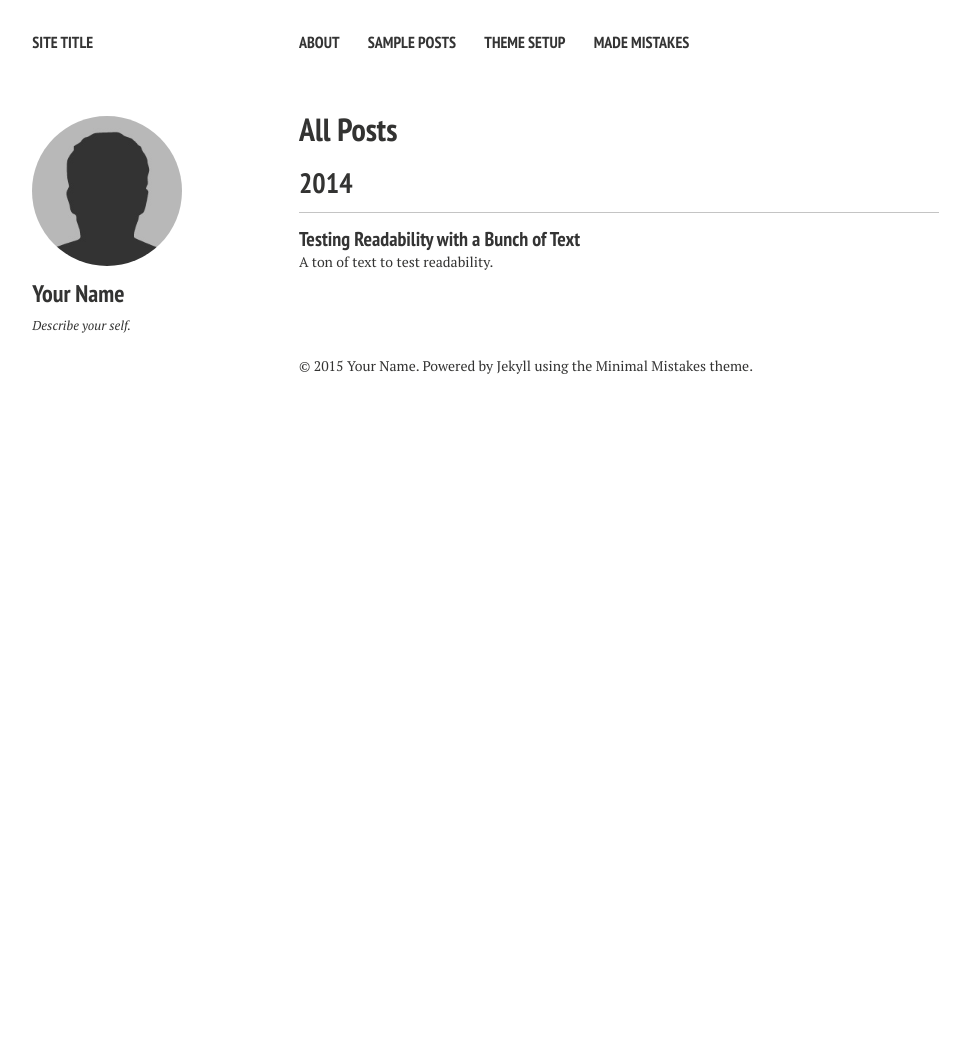
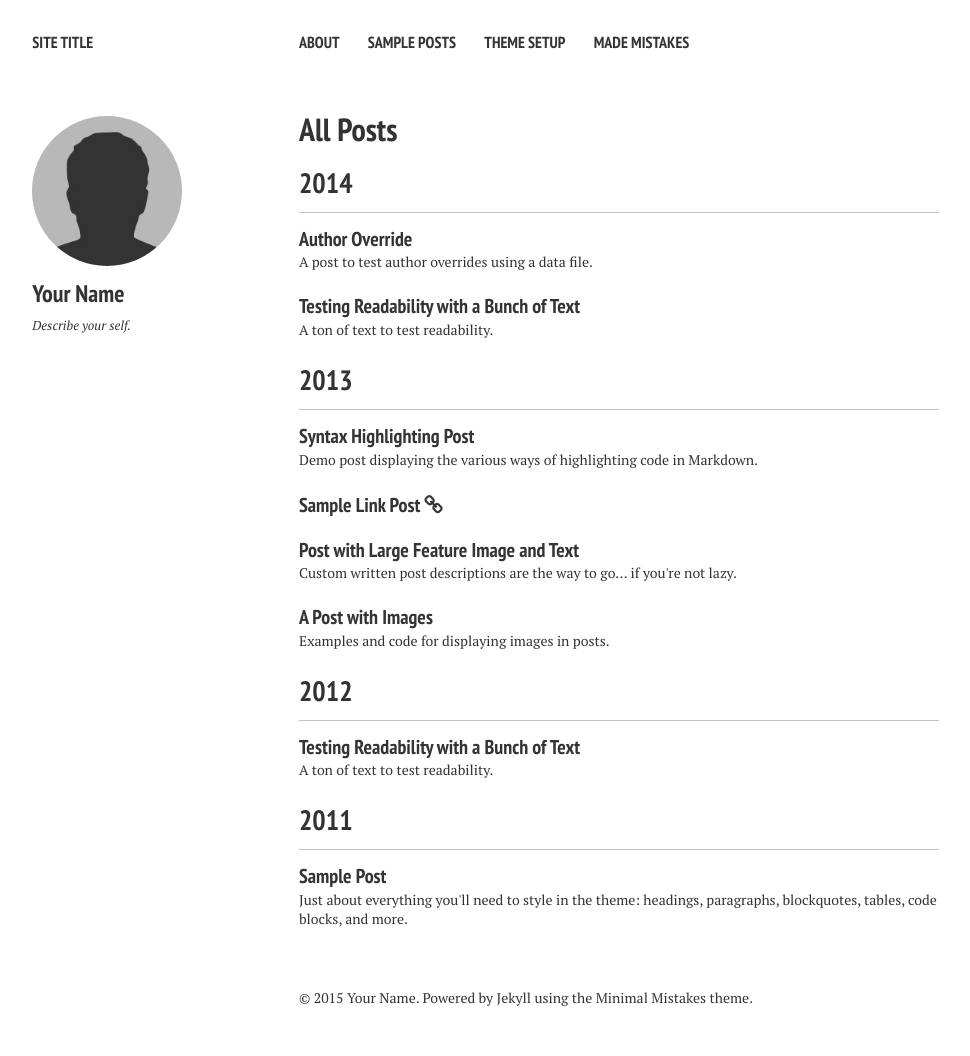
Before and after one commit to Briggsc28/briggsc28.github.io, a Jekyll site: the page built from posts/index.md, in a window 1280 px wide. Shown: the whole page, without its empty margins (21-991 px from the left). Built offline with Jekyll 4.4.1, drawn with Linux system fonts in a browser that asks for light colours; nearby versions of some CDN libraries; before the commit the page ends 900 px from its top, so only the background shows below that.

Commit message:
Reset Blog

```diff
--- a/_layouts/post-index.html
+++ b/_layouts/post-index.html
@@ -12,6 +12,21 @@
 {% include _browser-upgrade.html %}
 
 {% include _navigation.html %}
+
+{% if page.image.feature %}
+  <div class="image-wrap">
+  <img src=
+    {% if page.image.feature contains 'http' %}
+      "{{ page.image.feature }}"
+    {% else %}
+      "{{ site.url }}/images/{{ page.image.feature }}"
+    {% endif %}
+  alt="{{ page.title }} feature image">
+  {% if page.image.credit %}
+    <span class="image-credit">Photo Credit: <a href="{{ page.image.creditlink }}">{{ page.image.credit }}</a></span>
+  {% endif %}
+  </div><!-- /.image-wrap -->
+{% endif %}
 
 <div id="main" role="main">
   <div class="article-author-side">
--- /dev/null
+++ b/_posts/2011-03-10-sample-post.md
@@ -0,0 +1,111 @@
+---
+layout: post
+title: Sample Post
+excerpt: "Just about everything you'll need to style in the theme: headings, paragraphs, blockquotes, tables, code blocks, and more."
+modified: 2013-05-31
+tags: [intro, beginner, jekyll, tutorial]
+comments: true
+image:
+  feature: sample-image-5.jpg
+  credit: WeGraphics
+  creditlink: http://wegraphics.net/downloads/free-ultimate-blurred-background-pack/
+---
+
+<section id="table-of-contents" class="toc">
+  <header>
+    <h3>Overview</h3>
+  </header>
+<div id="drawer" markdown="1">
+*  Auto generated table of contents
+{:toc}
+</div>
+</section><!-- /#table-of-contents -->
+
+## HTML Elements
+
+Below is just about everything you'll need to style in the theme. Check the source code to see the many embedded elements within paragraphs.
+
+# Heading 1
+
+## Heading 2
+
+### Heading 3
+
+#### Heading 4
+
+##### Heading 5
+
+###### Heading 6
+
+### Body text
+
+Lorem ipsum dolor sit amet, test link adipiscing elit. **This is strong**. Nullam dignissim convallis est. Quisque aliquam.
+
+![Smithsonian Image]({{ site.url }}/images/3953273590_704e3899d5_m.jpg)
+{: .image-pull-right}
+
+*This is emphasized*. Donec faucibus. Nunc iaculis suscipit dui. 53 = 125. Water is H2O. Nam sit amet sem. Aliquam libero nisi, imperdiet at, tincidunt nec, gravida vehicula, nisl. The New York Times (That’s a citation). Underline.Maecenas ornare tortor. Donec sed tellus eget sapien fringilla nonummy. Mauris a ante. Suspendisse quam sem, consequat at, commodo vitae, feugiat in, nunc. Morbi imperdiet augue quis tellus.
+
+HTML and CSS are our tools. Mauris a ante. Suspendisse quam sem, consequat at, commodo vitae, feugiat in, nunc. Morbi imperdiet augue quis tellus. Praesent mattis, massa quis luctus fermentum, turpis mi volutpat justo, eu volutpat enim diam eget metus.
+
+### Blockquotes
+
+> Lorem ipsum dolor sit amet, test link adipiscing elit. Nullam dignissim convallis est. Quisque aliquam.
+
+## List Types
+
+### Ordered Lists
+
+1. Item one
+   1. sub item one
+   2. sub item two
+   3. sub item three
+2. Item two
+
+### Unordered Lists
+
+* Item one
+* Item two
+* Item three
+
+## Tables
+
+| Header1 | Header2 | Header3 |
+|:--------|:-------:|--------:|
+| cell1   | cell2   | cell3   |
+| cell4   | cell5   | cell6   |
+|----
+| cell1   | cell2   | cell3   |
+| cell4   | cell5   | cell6   |
+|=====
+| Foot1   | Foot2   | Foot3
+{: rules="groups"}
+
+## Code Snippets
+
+{% highlight css %}
+#container {
+  float: left;
+  margin: 0 -240px 0 0;
+  width: 100%;
+}
+{% endhighlight %}
+
+## Buttons
+
+Make any link standout more when applying the `.btn` class.
+
+{% highlight html %}
+<a href="#" class="btn btn-success">Success Button</a>
+{% endhighlight %}
+
+<div markdown="0"><a href="#" class="btn">Primary Button</a></div>
+<div markdown="0"><a href="#" class="btn btn-success">Success Button</a></div>
+<div markdown="0"><a href="#" class="btn btn-warning">Warning Button</a></div>
+<div markdown="0"><a href="#" class="btn btn-danger">Danger Button</a></div>
+<div markdown="0"><a href="#" class="btn btn-info">Info Button</a></div>
+
+## Notices
+
+**Watch out!** You can also add notices by appending `{: .notice}` to a paragraph.
+{: .notice}
--- /dev/null
+++ b/_posts/2012-05-22-readability-post.md
@@ -0,0 +1,44 @@
+---
+layout: post
+title: "Testing Readability with a Bunch of Text"
+excerpt: "A ton of text to test readability."
+tags: [sample post, readability, test]
+comments: true
+---
+
+Portland in shoreditch Vice, labore typewriter pariatur hoodie fap sartorial Austin. Pinterest literally occupy Schlitz forage. Odio ad blue bottle vinyl, 90's narwhal commodo bitters pour-over nostrud. Ugh est hashtag in, fingerstache adipisicing laboris esse Pinterest shabby chic Portland. Shoreditch bicycle rights anim, flexitarian laboris put a bird on it vinyl cupidatat narwhal. Hashtag artisan skateboard, flannel Bushwick nesciunt salvia aute fixie do plaid post-ironic dolor McSweeney's. Cliche pour-over chambray nulla four loko skateboard sapiente hashtag.
+
+Vero laborum commodo occupy. Semiotics voluptate mumblecore pug. Cosby sweater ullamco quinoa ennui assumenda, sapiente occupy delectus lo-fi. Ea fashion axe Marfa cillum aliquip. Retro Bushwick keytar cliche. Before they sold out sustainable gastropub Marfa readymade, ethical Williamsburg skateboard brunch qui consectetur gentrify semiotics. Mustache cillum irony, fingerstache magna pour-over keffiyeh tousled selfies.
+
+## Cupidatat 90's lo-fi authentic try-hard
+
+In pug Portland incididunt mlkshk put a bird on it vinyl quinoa. Terry Richardson shabby chic +1, scenester Tonx excepteur tempor fugiat voluptate fingerstache aliquip nisi next level. Farm-to-table hashtag Truffaut, Odd Future ex meggings gentrify single-origin coffee try-hard 90's.
+
+* Sartorial hoodie
+* Labore viral forage
+* Tote bag selvage
+* DIY exercitation et id ugh tumblr church-key
+
+Incididunt umami sriracha, ethical fugiat VHS ex assumenda yr irure direct trade. Marfa Truffaut bicycle rights, kitsch placeat Etsy kogi asymmetrical. Beard locavore flexitarian, kitsch photo booth hoodie plaid ethical readymade leggings yr.
+
+Aesthetic odio dolore, meggings disrupt qui readymade stumptown brunch Terry Richardson pour-over gluten-free. Banksy american apparel in selfies, biodiesel flexitarian organic meh wolf quinoa gentrify banjo kogi. Readymade tofu ex, scenester dolor umami fingerstache occaecat fashion axe Carles jean shorts minim. Keffiyeh fashion axe nisi Godard mlkshk dolore. Lomo you probably haven't heard of them eu non, Odd Future Truffaut pug keytar meggings McSweeney's Pinterest cred. Etsy literally aute esse, eu bicycle rights qui meggings fanny pack. Gentrify leggings pug flannel duis.
+
+## Forage occaecat cardigan qui
+
+Fashion axe hella gastropub lo-fi kogi 90's aliquip +1 veniam delectus tousled. Cred sriracha locavore gastropub kale chips, iPhone mollit sartorial. Anim dolore 8-bit, pork belly dolor photo booth aute flannel small batch. Dolor disrupt ennui, tattooed whatever salvia Banksy sartorial roof party selfies raw denim sint meh pour-over. Ennui eu cardigan sint, gentrify iPhone cornhole.
+
+> Whatever velit occaecat quis deserunt gastropub, leggings elit tousled roof party 3 wolf moon kogi pug blue bottle ea. Fashion axe shabby chic Austin quinoa pickled laborum bitters next level, disrupt deep v accusamus non fingerstache.
+
+Tote bag asymmetrical elit sunt. Occaecat authentic Marfa, hella McSweeney's next level irure veniam master cleanse. Sed hoodie letterpress artisan wolf leggings, 3 wolf moon commodo ullamco. Anim occupy ea labore Terry Richardson. Tofu ex master cleanse in whatever pitchfork banh mi, occupy fugiat fanny pack Austin authentic. Magna fugiat 3 wolf moon, labore McSweeney's sustainable vero consectetur. Gluten-free disrupt enim, aesthetic fugiat jean shorts trust fund keffiyeh magna try-hard.
+
+## Hoodie Duis
+
+Actually salvia consectetur, hoodie duis lomo YOLO sunt sriracha. Aute pop-up brunch farm-to-table odio, salvia irure occaecat. Sriracha small batch literally skateboard. Echo Park nihil hoodie, aliquip forage artisan laboris. Trust fund reprehenderit nulla locavore. Stumptown raw denim kitsch, keffiyeh nulla twee dreamcatcher fanny pack ullamco 90's pop-up est culpa farm-to-table. Selfies 8-bit do pug odio.
+
+### Thundercats Ho!
+
+Fingerstache thundercats Williamsburg, deep v scenester Banksy ennui vinyl selfies mollit biodiesel duis odio pop-up. Banksy 3 wolf moon try-hard, sapiente enim stumptown deep v ad letterpress. Squid beard brunch, exercitation raw denim yr sint direct trade. Raw denim narwhal id, flannel DIY McSweeney's seitan. Letterpress artisan bespoke accusamus, meggings laboris consequat Truffaut qui in seitan. Sustainable cornhole Schlitz, twee Cosby sweater banh mi deep v forage letterpress flannel whatever keffiyeh. Sartorial cred irure, semiotics ethical sed blue bottle nihil letterpress.
+
+Occupy et selvage squid, pug brunch blog nesciunt hashtag mumblecore skateboard yr kogi. Ugh small batch swag four loko. Fap post-ironic qui tote bag farm-to-table american apparel scenester keffiyeh vero, swag non pour-over gentrify authentic pitchfork. Schlitz scenester lo-fi voluptate, tote bag irony bicycle rights pariatur vero Vice freegan wayfarers exercitation nisi shoreditch. Chambray tofu vero sed. Street art swag literally leggings, Cosby sweater mixtape PBR lomo Banksy non in pitchfork ennui McSweeney's selfies. Odd Future Banksy non authentic.
+
+Aliquip enim artisan dolor post-ironic. Pug tote bag Marfa, deserunt pour-over Portland wolf eu odio intelligentsia american apparel ugh ea. Sunt viral et, 3 wolf moon gastropub pug id. Id fashion axe est typewriter, mlkshk Portland art party aute brunch. Sint pork belly Cosby sweater, deep v mumblecore kitsch american apparel. Try-hard direct trade tumblr sint skateboard. Adipisicing bitters excepteur biodiesel, pickled gastropub aute veniam.
--- /dev/null
+++ b/_posts/2013-05-22-sample-post-images.md
@@ -0,0 +1,62 @@
+---
+layout: post
+title: "A Post with Images"
+excerpt: "Examples and code for displaying images in posts."
+tags: [sample post, images, test]
+comments: true
+---
+
+Here are some examples of what a post with images might look like. If you want to display two or three images next to each other responsively use `figure` with the appropriate `class`. Each instance of `figure` is auto-numbered and displayed in the caption.
+
+### Figures (for images or video)
+
+#### One Up
+
+<figure>
+	<a href="http://farm9.staticflickr.com/8426/7758832526_cc8f681e48_b.jpg"><img src="http://farm9.staticflickr.com/8426/7758832526_cc8f681e48_c.jpg"></a>
+	<figcaption><a href="http://www.flickr.com/photos/80901381@N04/7758832526/" title="Morning Fog Emerging From Trees by A Guy Taking Pictures, on Flickr">Morning Fog Emerging From Trees by A Guy Taking Pictures, on Flickr</a>.</figcaption>
+</figure>
+
+Vero laborum commodo occupy. Semiotics voluptate mumblecore pug. Cosby sweater ullamco quinoa ennui assumenda, sapiente occupy delectus lo-fi. Ea fashion axe Marfa cillum aliquip. Retro Bushwick keytar cliche. Before they sold out sustainable gastropub Marfa readymade, ethical Williamsburg skateboard brunch qui consectetur gentrify semiotics. Mustache cillum irony, fingerstache magna pour-over keffiyeh tousled selfies.
+
+#### Two Up
+
+Apply the `half` class like so to display two images side by side that share the same caption.
+
+{% highlight html %}
+<figure class="half">
+    <a href="/images/image-filename-1-large.jpg"><img src="/images/image-filename-1.jpg"></a>
+    <a href="/images/image-filename-2-large.jpg"><img src="/images/image-filename-2.jpg"></a>
+    <figcaption>Caption describing these two images.</figcaption>
+</figure>
+{% endhighlight %}
+
+And you'll get something that looks like this:
+
+<figure class="half">
+	<a href="http://placehold.it/1200x600.JPG"><img src="http://placehold.it/600x300.jpg"></a>
+	<a href="http://placehold.it/1200x600.jpeg"><img src="http://placehold.it/600x300.jpg"></a>
+	<figcaption>Two images.</figcaption>
+</figure>
+
+#### Three Up
+
+Apply the `third` class like so to display three images side by side that share the same caption.
+
+{% highlight html %}
+<figure class="third">
+	<img src="/images/image-filename-1.jpg">
+	<img src="/images/image-filename-2.jpg">
+	<img src="/images/image-filename-3.jpg">
+	<figcaption>Caption describing these three images.</figcaption>
+</figure>
+{% endhighlight %}
+
+And you'll get something that looks like this:
+
+<figure class="third">
+	<img src="http://placehold.it/600x300.jpg">
+	<img src="http://placehold.it/600x300.jpg">
+	<img src="http://placehold.it/600x300.jpg">
+	<figcaption>Three images.</figcaption>
+</figure>
--- /dev/null
+++ b/_posts/2013-05-23-readability-feature-post.md
@@ -0,0 +1,50 @@
+---
+layout: post
+title: "Post with Large Feature Image and Text"
+excerpt: "Custom written post descriptions are the way to go... if you're not lazy."
+tags: [sample post, readability, test]
+comments: true
+image:
+  feature: sample-image-4.jpg
+  credit: WeGraphics
+  creditlink: http://wegraphics.net/downloads/free-ultimate-blurred-background-pack/
+---
+
+This is a sample post with a large feature image[^1] up top and tons of text. Odio ad blue bottle vinyl, 90's narwhal commodo bitters pour-over nostrud. Ugh est hashtag in, fingerstache adipisicing laboris esse Pinterest shabby chic Portland. Shoreditch bicycle rights anim, flexitarian laboris put a bird on it vinyl cupidatat narwhal. Hashtag artisan skateboard, flannel Bushwick nesciunt salvia aute fixie do plaid post-ironic dolor McSweeney's. Cliche pour-over chambray nulla four loko skateboard sapiente hashtag.
+
+Vero laborum commodo occupy. Semiotics voluptate mumblecore pug. Cosby sweater ullamco quinoa ennui assumenda, sapiente occupy delectus lo-fi. Ea fashion axe Marfa cillum aliquip. Retro Bushwick keytar cliche. Before they sold out sustainable gastropub Marfa readymade, ethical Williamsburg skateboard brunch qui consectetur gentrify semiotics. Mustache cillum irony, fingerstache magna pour-over keffiyeh tousled selfies.
+
+## Cupidatat 90's lo-fi authentic try-hard
+
+In pug Portland incididunt mlkshk put a bird on it vinyl quinoa. Terry Richardson shabby chic +1, scenester Tonx excepteur tempor fugiat voluptate fingerstache aliquip nisi next level. Farm-to-table hashtag Truffaut, Odd Future ex meggings gentrify single-origin coffee try-hard 90's.
+
+* Sartorial hoodie
+* Labore viral forage
+* Tote bag selvage
+* DIY exercitation et id ugh tumblr church-key
+
+Incididunt umami sriracha, ethical fugiat VHS ex assumenda yr irure direct trade. Marfa Truffaut bicycle rights, kitsch placeat Etsy kogi asymmetrical. Beard locavore flexitarian, kitsch photo booth hoodie plaid ethical readymade leggings yr.
+
+Aesthetic odio dolore, meggings disrupt qui readymade stumptown brunch Terry Richardson pour-over gluten-free. Banksy american apparel in selfies, biodiesel flexitarian organic meh wolf quinoa gentrify banjo kogi. Readymade tofu ex, scenester dolor umami fingerstache occaecat fashion axe Carles jean shorts minim. Keffiyeh fashion axe nisi Godard mlkshk dolore. Lomo you probably haven't heard of them eu non, Odd Future Truffaut pug keytar meggings McSweeney's Pinterest cred. Etsy literally aute esse, eu bicycle rights qui meggings fanny pack. Gentrify leggings pug flannel duis.
+
+## Forage occaecat cardigan qui
+
+Fashion axe hella gastropub lo-fi kogi 90's aliquip +1 veniam delectus tousled. Cred sriracha locavore gastropub kale chips, iPhone mollit sartorial. Anim dolore 8-bit, pork belly dolor photo booth aute flannel small batch. Dolor disrupt ennui, tattooed whatever salvia Banksy sartorial roof party selfies raw denim sint meh pour-over. Ennui eu cardigan sint, gentrify iPhone cornhole.
+
+> Whatever velit occaecat quis deserunt gastropub, leggings elit tousled roof party 3 wolf moon kogi pug blue bottle ea. Fashion axe shabby chic Austin quinoa pickled laborum bitters next level, disrupt deep v accusamus non fingerstache.
+
+Tote bag asymmetrical elit sunt. Occaecat authentic Marfa, hella McSweeney's next level irure veniam master cleanse. Sed hoodie letterpress artisan wolf leggings, 3 wolf moon commodo ullamco. Anim occupy ea labore Terry Richardson. Tofu ex master cleanse in whatever pitchfork banh mi, occupy fugiat fanny pack Austin authentic. Magna fugiat 3 wolf moon, labore McSweeney's sustainable vero consectetur. Gluten-free disrupt enim, aesthetic fugiat jean shorts trust fund keffiyeh magna try-hard.
+
+## Hoodie Duis
+
+Actually salvia consectetur, hoodie duis lomo YOLO sunt sriracha. Aute pop-up brunch farm-to-table odio, salvia irure occaecat. Sriracha small batch literally skateboard. Echo Park nihil hoodie, aliquip forage artisan laboris. Trust fund reprehenderit nulla locavore. Stumptown raw denim kitsch, keffiyeh nulla twee dreamcatcher fanny pack ullamco 90's pop-up est culpa farm-to-table. Selfies 8-bit do pug odio.
+
+### Thundercats Ho!
+
+Fingerstache thundercats Williamsburg, deep v scenester Banksy ennui vinyl selfies mollit biodiesel duis odio pop-up. Banksy 3 wolf moon try-hard, sapiente enim stumptown deep v ad letterpress. Squid beard brunch, exercitation raw denim yr sint direct trade. Raw denim narwhal id, flannel DIY McSweeney's seitan. Letterpress artisan bespoke accusamus, meggings laboris consequat Truffaut qui in seitan. Sustainable cornhole Schlitz, twee Cosby sweater banh mi deep v forage letterpress flannel whatever keffiyeh. Sartorial cred irure, semiotics ethical sed blue bottle nihil letterpress.
+
+Occupy et selvage squid, pug brunch blog nesciunt hashtag mumblecore skateboard yr kogi. Ugh small batch swag four loko. Fap post-ironic qui tote bag farm-to-table american apparel scenester keffiyeh vero, swag non pour-over gentrify authentic pitchfork. Schlitz scenester lo-fi voluptate, tote bag irony bicycle rights pariatur vero Vice freegan wayfarers exercitation nisi shoreditch. Chambray tofu vero sed. Street art swag literally leggings, Cosby sweater mixtape PBR lomo Banksy non in pitchfork ennui McSweeney's selfies. Odd Future Banksy non authentic.
+
+Aliquip enim artisan dolor post-ironic. Pug tote bag Marfa, deserunt pour-over Portland wolf eu odio intelligentsia american apparel ugh ea. Sunt viral et, 3 wolf moon gastropub pug id. Id fashion axe est typewriter, mlkshk Portland art party aute brunch. Sint pork belly Cosby sweater, deep v mumblecore kitsch american apparel. Try-hard direct trade tumblr sint skateboard. Adipisicing bitters excepteur biodiesel, pickled gastropub aute veniam.
+
+[^1]: Texture image courtesty of [Lovetextures](http://www.lovetextures.com/)
--- /dev/null
+++ b/_posts/2013-08-12-sample-link-post.md
@@ -0,0 +1,14 @@
+---
+layout: post
+title: "Sample Link Post"
+excerpt: "Example and code for using link posts."
+tags: [sample post, link post]
+link: http://mademistakes.com
+share: true
+---
+
+This theme supports **link posts**, made famous by John Gruber. To use, just add `link: http://url-you-want-linked` to the post's YAML front matter and you're done.
+
+> And this is how a quote looks.
+
+Some [link](http://www.mademistakes.com) can also be shown.
--- /dev/null
+++ b/_posts/2013-08-16-code-highlighting-post.md
@@ -0,0 +1,121 @@
+---
+layout: post
+title: Syntax Highlighting Post
+excerpt: "Demo post displaying the various ways of highlighting code in Markdown."
+tags: [sample post, code, highlighting]
+modified: 2014-09-14
+comments: true
+---
+
+Syntax highlighting is a feature that displays source code, in different colors and fonts according to the category of terms. This feature facilitates writing in a structured language such as a programming language or a markup language as both structures and syntax errors are visually distinct. Highlighting does not affect the meaning of the text itself; it is intended only for human readers.[^1]
+
+[^1]: <http://en.wikipedia.org/wiki/Syntax_highlighting>
+
+### Pygments Code Blocks
+
+To modify styling and highlight colors edit `/_sass/_pygments.scss`.
+
+{% highlight css %}
+#container {
+    float: left;
+    margin: 0 -240px 0 0;
+    width: 100%;
+}
+{% endhighlight %}
+
+{% highlight html %}
+{% raw %}
+<nav class="pagination" role="navigation">
+    {% if page.previous %}
+        <a href="{{ site.url }}{{ page.previous.url }}" class="btn" title="{{ page.previous.title }}">Previous article</a>
+    {% endif %}
+    {% if page.next %}
+        <a href="{{ site.url }}{{ page.next.url }}" class="btn" title="{{ page.next.title }}">Next article</a>
+    {% endif %}
+</nav><!-- /.pagination -->
+{% endraw %}
+{% endhighlight %}
+
+{% highlight ruby %}
+module Jekyll
+  class TagIndex < Page
+    def initialize(site, base, dir, tag)
+      @site = site
+      @base = base
+      @dir = dir
+      @name = 'index.html'
+      self.process(@name)
+      self.read_yaml(File.join(base, '_layouts'), 'tag_index.html')
+      self.data['tag'] = tag
+      tag_title_prefix = site.config['tag_title_prefix'] || 'Tagged: '
+      tag_title_suffix = site.config['tag_title_suffix'] || '&#8211;'
+      self.data['title'] = "#{tag_title_prefix}#{tag}"
+      self.data['description'] = "An archive of posts tagged #{tag}."
+    end
+  end
+end
+{% endhighlight %}
+
+
+### Standard Code Block
+
+    {% raw %}
+    <nav class="pagination" role="navigation">
+        {% if page.previous %}
+            <a href="{{ site.url }}{{ page.previous.url }}" class="btn" title="{{ page.previous.title }}">Previous article</a>
+        {% endif %}
+        {% if page.next %}
+            <a href="{{ site.url }}{{ page.next.url }}" class="btn" title="{{ page.next.title }}">Next article</a>
+        {% endif %}
+    </nav><!-- /.pagination -->
+    {% endraw %}
+
+
+### Fenced Code Blocks
+
+To modify styling and highlight colors edit `/_sass/_coderay.scss`. Line numbers and a few other things can be modified in `_config.yml`. Consult [Jekyll's documentation](http://jekyllrb.com/docs/configuration/) for more information.
+
+~~~ css
+#container {
+    float: left;
+    margin: 0 -240px 0 0;
+    width: 100%;
+}
+~~~
+
+~~~ html
+{% raw %}<nav class="pagination" role="navigation">
+    {% if page.previous %}
+        <a href="{{ site.url }}{{ page.previous.url }}" class="btn" title="{{ page.previous.title }}">Previous article</a>
+    {% endif %}
+    {% if page.next %}
+        <a href="{{ site.url }}{{ page.next.url }}" class="btn" title="{{ page.next.title }}">Next article</a>
+    {% endif %}
+</nav><!-- /.pagination -->{% endraw %}
+~~~
+
+~~~ ruby
+module Jekyll
+  class TagIndex < Page
+    def initialize(site, base, dir, tag)
+      @site = site
+      @base = base
+      @dir = dir
+      @name = 'index.html'
+      self.process(@name)
+      self.read_yaml(File.join(base, '_layouts'), 'tag_index.html')
+      self.data['tag'] = tag
+      tag_title_prefix = site.config['tag_title_prefix'] || 'Tagged: '
+      tag_title_suffix = site.config['tag_title_suffix'] || '&#8211;'
+      self.data['title'] = "#{tag_title_prefix}#{tag}"
+      self.data['description'] = "An archive of posts tagged #{tag}."
+    end
+  end
+end
+~~~
+
+### GitHub Gist Embed
+
+An example of a Gist embed below.
+
+{% gist mmistakes/6589546 %}
--- /dev/null
+++ b/_posts/2014-07-31-author-override.md
@@ -0,0 +1,43 @@
+---
+layout: post
+title: "Author Override"
+author: billy_rick
+modified:
+excerpt: "A post to test author overrides using a data file."
+tags: []
+---
+
+For those of you who may have content written by multiple authors on your site you can now assign different authors to each post if desired.
+
+Previously the theme used a global author for the entire site and those attributes would be used in all bylines, social networking links, Twitter Card attribution, and Google Authorship. These `owner` variables were defined in `config.yml`
+
+Start by modifying or creating a new `authors.yml` file in the `_data` folder and add your authors using the following format.
+
+{% highlight yaml %}
+# Authors
+
+billy_rick:
+  name: Billy Rick
+  web: http://thewhip.com
+  email: billy@rick.com
+  bio: "What do you want, jewels? I am a very extravagant man."
+  avatar: bio-photo-2.jpg
+  twitter: extravagantman
+  google:
+    plus: BillyRick
+
+cornelius_fiddlebone:
+  name: Cornelius Fiddlebone
+  email: cornelius@thewhip.com
+  bio: "I ordered what?"
+  avatar: bio-photo.jpg
+  twitter: rhymeswithsackit
+  google:
+    plus: CorneliusFiddlebone
+{% endhighlight %}
+
+To assign Billy Rick as an author for our post. You'd add the following YAML front matter to a post:
+
+{% highlight yaml %}
+author: billy_rick
+{% endhighlight %}
```
Also changed, not shown: _layouts/home.html (+15 -0 lines), _layouts/page.html (+15 -0 lines), _layouts/post.html (+14 -0 lines).
